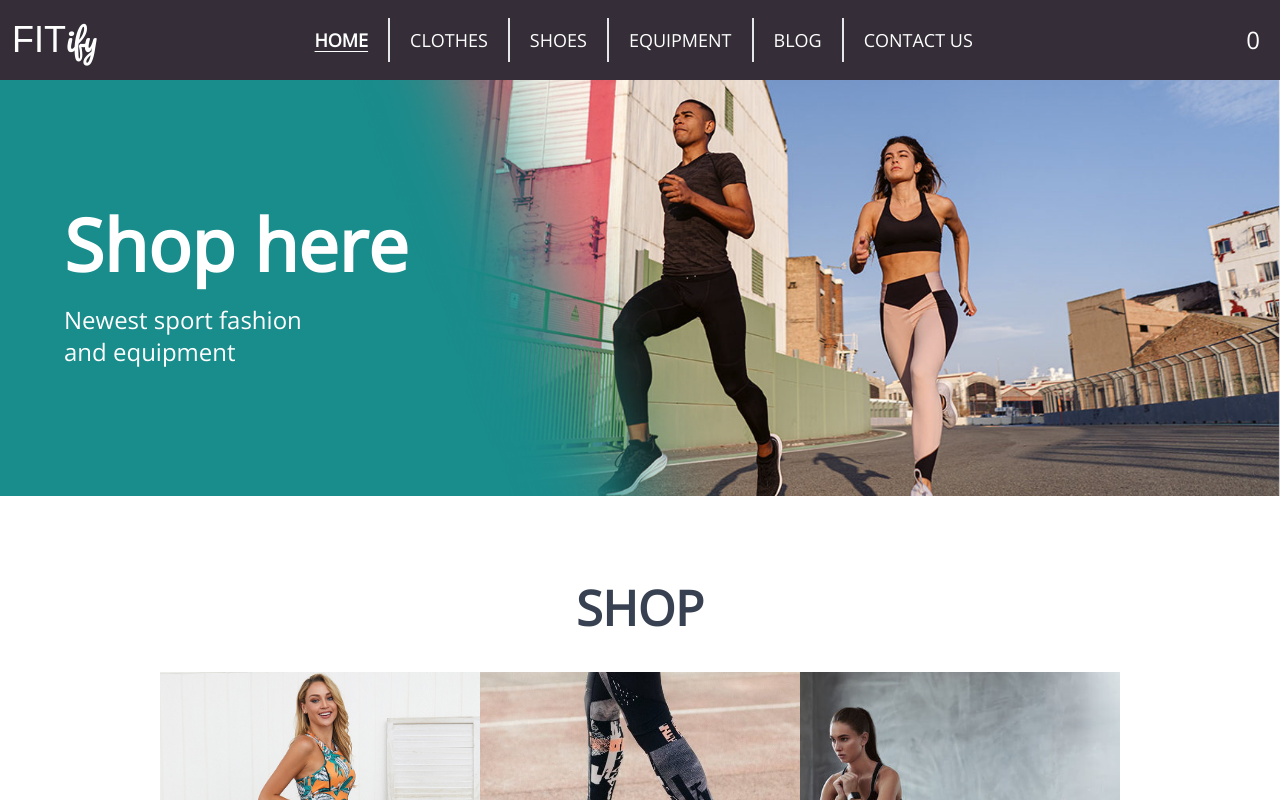
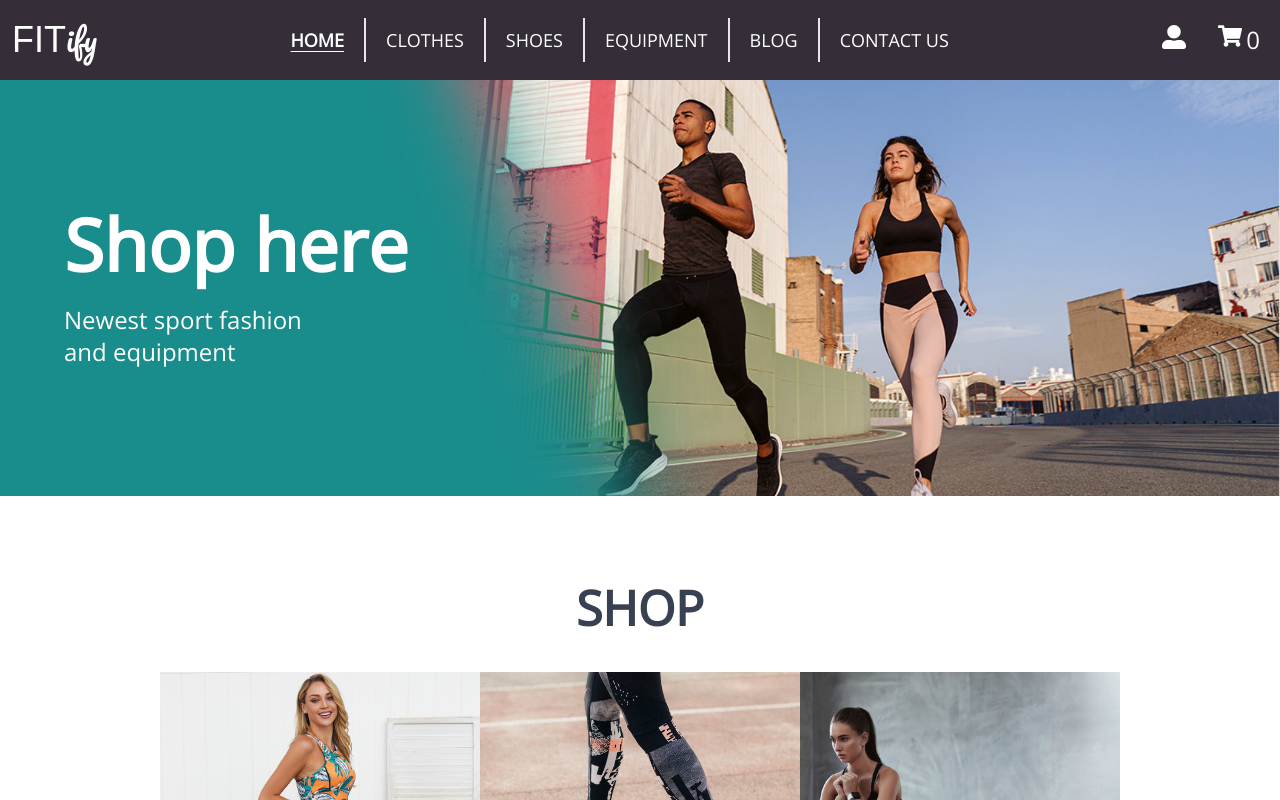
Before and after one commit to ikozul00/Fitify-web-app, a Next.js app in the folder fitify-web-app/: page / in a window 1280 px wide. Shown: the top 800 px of the page. Built offline with nearby package versions, Linux system fonts and the light colour scheme; no server answers; a web font is replaced by a local one.

Commit message:
Changed from fa icons to React fa icons

```diff
--- a/fitify-web-app/components/navigation/cart.js
+++ b/fitify-web-app/components/navigation/cart.js
@@ -1,6 +1,7 @@
 import { connect } from "react-redux";
 import Link from "next/link";
 import { useRouter } from 'next/router';
+import {FaShoppingCart} from "react-icons/fa";
 
 const Cart = ({counter, isOpen}) => {
     const router = useRouter();
@@ -11,10 +12,9 @@ const Cart = ({counter, isOpen}) => {
         <a className=" px-4 ">
             <div className={`hover:opacity-60 ${router.pathname=="/cart" ? "text-fitify-green" : "text-white"}`}>
                 <div className="flex text-2xl">
-                    <i className={`fas fa-shopping-cart`}></i>
+                   <FaShoppingCart/>
                     <p className="px-1">{counter}</p>
                 </div>
-                {/* <p className=" font-open-sans text-sm">Items</p> */}
             </div>
         </a>
     </Link>
--- a/fitify-web-app/components/navigation/rightNavbar.js
+++ b/fitify-web-app/components/navigation/rightNavbar.js
@@ -2,6 +2,7 @@ import Link from "next/link";
 import { useRouter } from 'next/router';
 import { useEffect, useState } from "react";
 import Cart from "./cart";
+import {FaUserAlt} from "react-icons/fa";
 
 const RightNavbar = ({counter, mobile}) => {
     const router = useRouter();
@@ -15,7 +16,6 @@ const RightNavbar = ({counter, mobile}) => {
 
     function LogOut(event){
         event.preventDefault();
-        console.log("evo");
         localStorage.removeItem("user");
         router.push("/");
     }
@@ -27,7 +27,7 @@ const RightNavbar = ({counter, mobile}) => {
             {!mobile &&
             <div className="relative dropdown px-8">
                 <button>
-                    <i className={`fas fa-user`}></i>
+                    <FaUserAlt/>
                 </button>
                 <div className="hidden dropdown-content absolute bg-fitify-black right-6 w-32 text-lg text-center z-10 shadow-2xl">
                     <Link href={user  ? `/profile/${user}` : "/login"} key="dropdown1" passHref>
--- a/fitify-web-app/pages/_app.js
+++ b/fitify-web-app/pages/_app.js
@@ -9,7 +9,6 @@ function MyApp({ Component, pageProps }) {
     <>
       <Head>
         <meta name="viewport" content="width=device-width, initial-scale=1"/>
-        <script src="https://kit.fontawesome.com/b64f746d4d.js" crossorigin="anonymous"></script>
       </Head>
         <Provider store={configureStore()}>
         <Layout>
```
